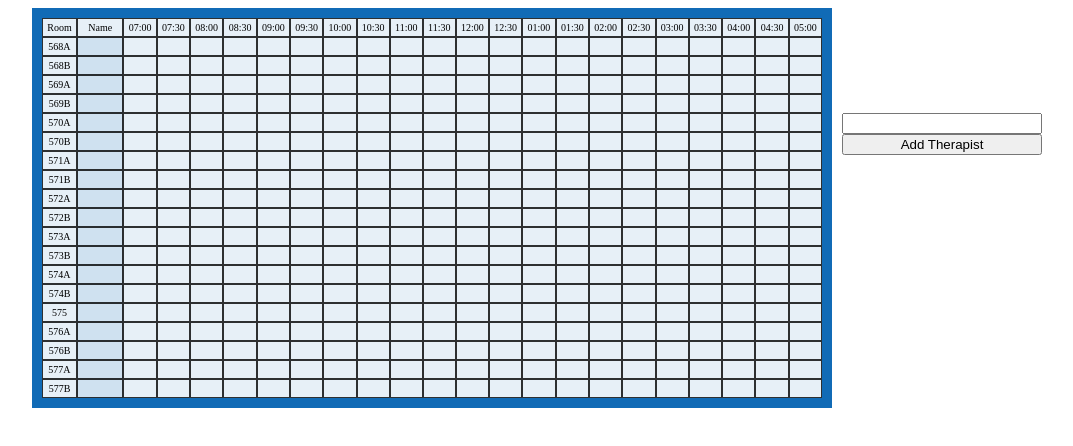
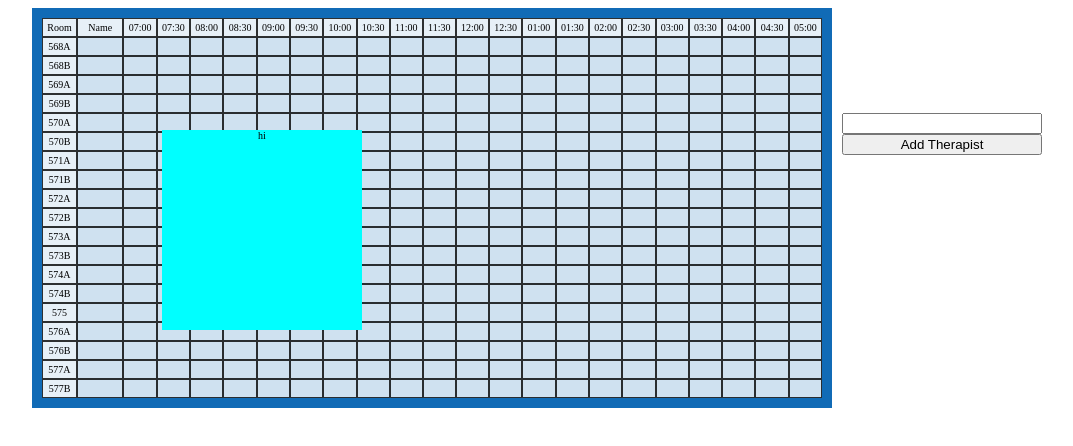
Before and after one commit to bhavman2/schedule-planner, a React app: page / in a window 1280 px wide. Shown: the whole page, without its empty margins (98-1171 px from the left). Built offline with nearby package versions, Linux system fonts and the light colour scheme.

Commit message:
Working on modals

```diff
--- a/src/Components/App/App.js
+++ b/src/Components/App/App.js
@@ -1,6 +1,7 @@
 import React, { Component } from 'react';
 import './App.css';
 import NameGrid from '../NameGrid/NameGrid';
+import EmptyRow from '../EmptyRow/EmptyRow'
 
 class App extends Component {
   constructor(props) {
@@ -14,9 +15,7 @@ class App extends Component {
     this.tempTherapists = [];
   }
 
-  consoleLog = (row, col) => {
-    console.log(row, col);
-  }
+
 
   handleNewTherapistType = (e) => {
     var name = e.target.value.trim();
@@ -40,7 +39,7 @@ class App extends Component {
     for (var i = 0; i < this.rooms.length; i++) {
       row.push(<div key={i} className="app-grid-item">{this.rooms[i]}</div>);
       row.push(<NameGrid />);
-      row.push(this.createEmptyGrid(i));
+      row.push(<EmptyRow row={i} key={i} />);
     }
     return row;
   }
@@ -48,7 +47,7 @@ class App extends Component {
   createEmptyGrid = (row) => {
     var table = [];
     for (var i = 0; i < 21; i++) {
-      table.push(<div row={row} key={i} className="app-grid-item" onClick={this.consoleLog.bind(this, row, i)}></div>);
+      table.push();
     }
     return table;
   }
--- /dev/null
+++ b/src/Components/EmptyRow/EmptyRow.css
@@ -0,0 +1,18 @@
+.empty-grid-item {
+  background-color: rgba(255, 255, 255, 0.8);
+  border: 1px solid rgba(0, 0, 0, 0.8);
+  padding: 3px;
+  font-size: 10px;
+  text-align: center;
+}
+
+.modal {
+  display: block;
+  position: absolute;
+  background-color: aqua;
+  left: 260px;
+  top: 130px;
+  width: 200px;
+  height: 200px;
+  z-index: 100;
+}
--- /dev/null
+++ b/src/Components/EmptyRow/EmptyRow.js
@@ -0,0 +1,41 @@
+import React, { Component } from 'react';
+import './EmptyRow.css'
+
+
+// Orange - speech
+// blue - ot
+// yelow - pt
+
+class EmptyRow extends Component {
+  constructor(props) {
+    super(props);
+    this.state = {
+    }
+  }
+  consoleLog = (r, c) => {
+    console.log(r, c);
+  }
+
+  createEmptyGrids = (props) => {
+    var row = [];
+    for (var i = 0; i < 21; i++) {
+      row.push(<div className="empty-grid-item" onClick={this.consoleLog.bind(this, this.props.row, i)}>
+        <div className="modal">
+          hi
+        </div>
+      </div>)
+    }
+    return row;
+  }
+
+
+  render(props) {
+    return (
+      <>
+        {this.createEmptyGrids(props)}
+      </>
+    );
+  }
+}
+
+export default EmptyRow;
--- a/src/Components/NameGrid/NameGrid.css
+++ b/src/Components/NameGrid/NameGrid.css
@@ -1,4 +1,4 @@
-.grid-itemm {
+.name-grid-item {
   background-color: rgba(255, 255, 255, 0.8);
   border: 1px solid rgba(0, 0, 0, 0.8);
   padding: 3px;
--- a/src/Components/NameGrid/NameGrid.js
+++ b/src/Components/NameGrid/NameGrid.js
@@ -18,7 +18,7 @@ class NameGrid extends Component {
 
   render() {
     return (
-      <input type="text" className="grid-itemm" name={this.state.text} onKeyUp={this.edit} size="4" />
+      <input type="text" className="name-grid-item" name={this.state.text} onKeyUp={this.edit} size="4" />
     );
   }
 }
```
Also changed, not shown: src/Components/EmptyGrid/EmptyGrid.js (deleted).
